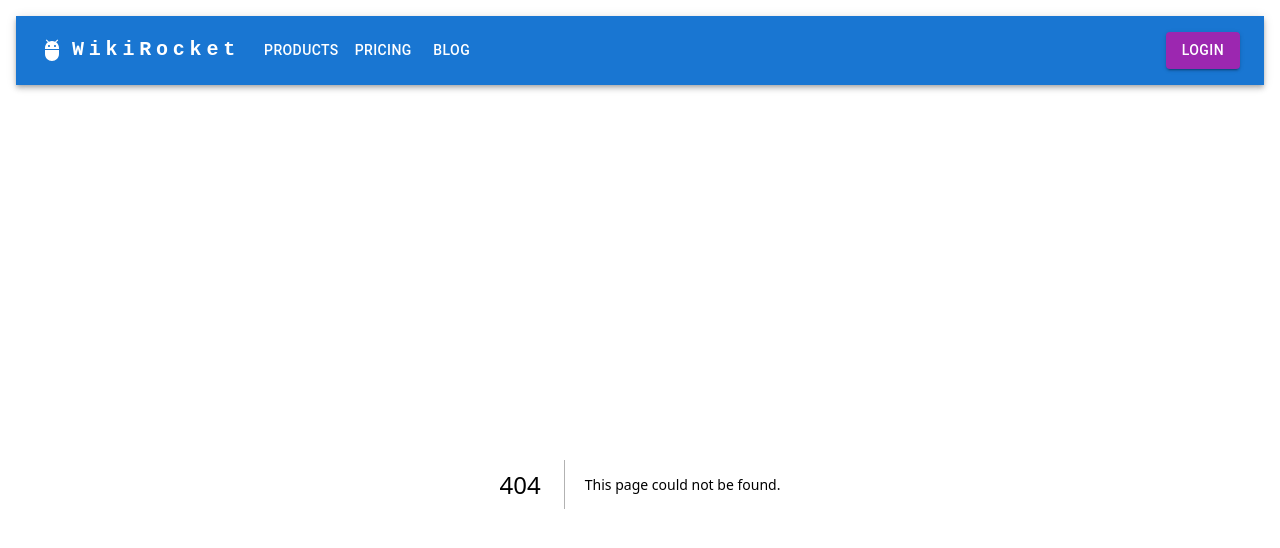
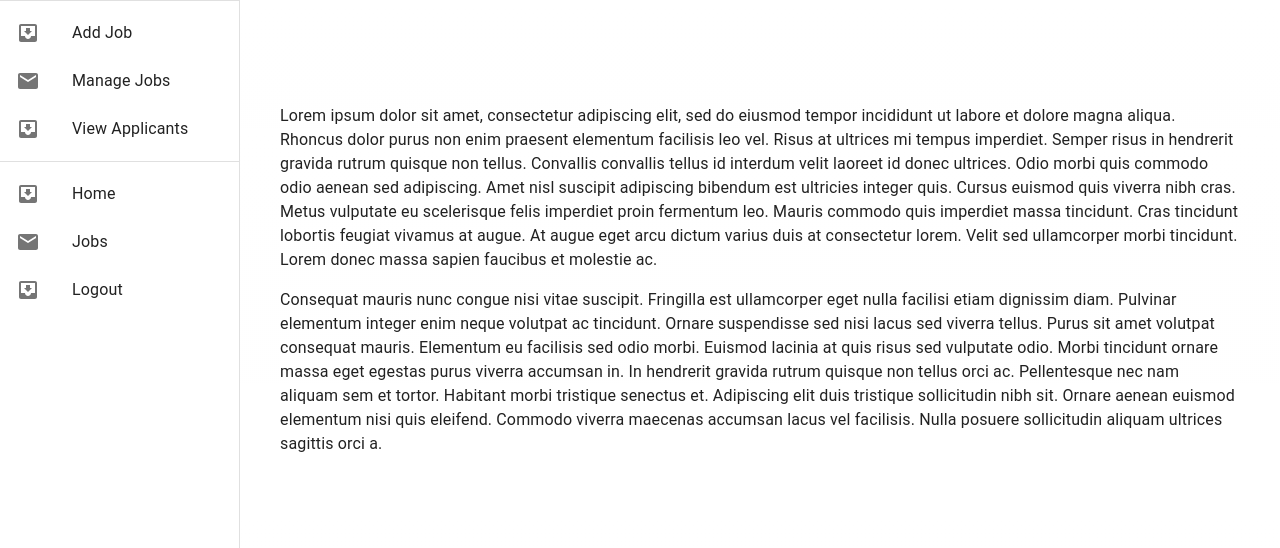
Before and after one commit to srafsan/job_portal, a Next.js app in the folder frontend/: page /dashboard in a window 1280 px wide. Before the commit this address had no page. Shown: the top 548 px of the page. Built offline with nearby package versions, Linux system fonts and the light colour scheme.

Commit message:
Dashboard Implemented

```diff
--- /dev/null
+++ b/frontend/src/app/dashboard/layout.tsx
@@ -0,0 +1,17 @@
+import React from "react";
+import {Metadata} from "next";
+
+export const metadata: Metadata = {
+  title: "About",
+  description: "This is about page",
+};
+
+const dashboardLayout = ({children}: { children: React.ReactNode }) => {
+  return (
+    <>
+      <main>{children}</main>
+    </>
+  );
+};
+
+export default dashboardLayout;
--- /dev/null
+++ b/frontend/src/app/dashboard/page.tsx
@@ -0,0 +1,169 @@
+"use client";
+import React, {useState} from 'react';
+import Box from '@mui/material/Box';
+import CssBaseline from '@mui/material/CssBaseline';
+import Divider from '@mui/material/Divider';
+import Drawer from '@mui/material/Drawer';
+import InboxIcon from '@mui/icons-material/MoveToInbox';
+import List from '@mui/material/List';
+import ListItem from '@mui/material/ListItem';
+import ListItemButton from '@mui/material/ListItemButton';
+import ListItemIcon from '@mui/material/ListItemIcon';
+import ListItemText from '@mui/material/ListItemText';
+import MailIcon from '@mui/icons-material/Mail';
+import Toolbar from '@mui/material/Toolbar';
+import Typography from '@mui/material/Typography';
+import Link from "next/link";
+
+const drawerWidth = 240;
+
+interface Props {
+  window?: () => Window;
+}
+
+export default function DashboardPage(props: Props) {
+  const userOptions = {
+    admin: {
+      options: [
+        {id: 1, label: 'Manage Users', route: '/admin/manage-users'},
+        {id: 2, label: 'Manage Jobs', route: '/admin/manage-jobs'},
+        {id: 3, label: 'Manage Reports', route: '/admin/manage-reports'},
+        // Add more options for the admin role if needed
+      ],
+    },
+    recruiter: {
+      options: [
+        {id: 1, label: 'Add Job', route: '/recruiter/add-job'},
+        {id: 2, label: 'Manage Jobs', route: '/recruiter/manage-jobs'},
+        {id: 3, label: 'View Applicants', route: '/recruiter/view-applicants'},
+        // Add more options for the recruiter role if needed
+      ],
+    },
+    normalUser: {
+      options: [
+        {id: 1, label: 'View Profile', route: '/user/profile'},
+        {id: 2, label: 'View Jobs', route: '/user/jobs'},
+        {id: 3, label: 'Apply for Job', route: '/user/apply-job'},
+        // Add more options for the normal user role if needed
+      ],
+    },
+  };
+
+  const utilsOptions = [
+    {id: 1, label: "Home", route: "/"},
+    {id: 2, label: "Jobs", route: "/jobs"},
+    {id: 3, label: "Logout", route: "/logout"}
+  ]
+
+
+  const {window} = props;
+  const [mobileOpen, setMobileOpen] = useState(false);
+
+  const handleDrawerToggle = () => {
+    setMobileOpen(!mobileOpen);
+  };
+
+  const drawer = (
+    <div>
+      <Divider/>
+      <List>
+        {userOptions.recruiter.options.map((user, index) => (
+          <ListItem key={user.id} disablePadding>
+            <ListItemButton>
+              <ListItemIcon>
+                {index % 2 === 0 ? <InboxIcon/> : <MailIcon/>}
+              </ListItemIcon>
+              <Link href={user.route}><ListItemText primary={user.label}/></Link>
+            </ListItemButton>
+          </ListItem>
+        ))}
+      </List>
+      <Divider/>
+      <List>
+        {utilsOptions.map((util, index) => (
+          <ListItem key={util.id} disablePadding>
+            <ListItemButton>
+              <ListItemIcon>
+                {index % 2 === 0 ? <InboxIcon/> : <MailIcon/>}
+              </ListItemIcon>
+              <Link href={util.route}><ListItemText primary={util.label}/></Link>
+            </ListItemButton>
+          </ListItem>
+        ))}
+      </List>
+    </div>
+  );
+
+  const container = window !== undefined ? () => window().document.body : undefined;
+
+  return (
+    <Box sx={{display: 'flex'}}>
+      <CssBaseline/>
+      <Box
+        component="nav"
+        sx={{width: {sm: drawerWidth}, flexShrink: {sm: 0}}}
+        aria-label="mailbox folders"
+      >
+        {/* The implementation can be swapped with js to avoid SEO duplication of links. */}
+        <Drawer
+          container={container}
+          variant="temporary"
+          open={mobileOpen}
+          onClose={handleDrawerToggle}
+          ModalProps={{
+            keepMounted: true, // Better open performance on mobile.
+          }}
+          sx={{
+            display: {xs: 'block', sm: 'none'},
+            '& .MuiDrawer-paper': {boxSizing: 'border-box', width: drawerWidth},
+          }}
+        >
+          {drawer}
+        </Drawer>
+        <Drawer
+          variant="permanent"
+          sx={{
+            display: {xs: 'none', sm: 'block'},
+            '& .MuiDrawer-paper': {boxSizing: 'border-box', width: drawerWidth},
+          }}
+          open
+        >
+          {drawer}
+        </Drawer>
+      </Box>
+      <Box
+        component="main"
+        sx={{flexGrow: 1, p: 3, width: {sm: `calc(100% - ${drawerWidth}px)`}}}
+      >
+        <Toolbar/>
+        <Typography paragraph>
+          Lorem ipsum dolor sit amet, consectetur adipiscing elit, sed do eiusmod
+          tempor incididunt ut labore et dolore magna aliqua. Rhoncus dolor purus non
+          enim praesent elementum facilisis leo vel. Risus at ultrices mi tempus
+          imperdiet. Semper risus in hendrerit gravida rutrum quisque non tellus.
+          Convallis convallis tellus id interdum velit laoreet id donec ultrices.
+          Odio morbi quis commodo odio aenean sed adipiscing. Amet nisl suscipit
+          adipiscing bibendum est ultricies integer quis. Cursus euismod quis viverra
+          nibh cras. Metus vulputate eu scelerisque felis imperdiet proin fermentum
+          leo. Mauris commodo quis imperdiet massa tincidunt. Cras tincidunt lobortis
+          feugiat vivamus at augue. At augue eget arcu dictum varius duis at
+          consectetur lorem. Velit sed ullamcorper morbi tincidunt. Lorem donec massa
+          sapien faucibus et molestie ac.
+        </Typography>
+        <Typography paragraph>
+          Consequat mauris nunc congue nisi vitae suscipit. Fringilla est ullamcorper
+          eget nulla facilisi etiam dignissim diam. Pulvinar elementum integer enim
+          neque volutpat ac tincidunt. Ornare suspendisse sed nisi lacus sed viverra
+          tellus. Purus sit amet volutpat consequat mauris. Elementum eu facilisis
+          sed odio morbi. Euismod lacinia at quis risus sed vulputate odio. Morbi
+          tincidunt ornare massa eget egestas purus viverra accumsan in. In hendrerit
+          gravida rutrum quisque non tellus orci ac. Pellentesque nec nam aliquam sem
+          et tortor. Habitant morbi tristique senectus et. Adipiscing elit duis
+          tristique sollicitudin nibh sit. Ornare aenean euismod elementum nisi quis
+          eleifend. Commodo viverra maecenas accumsan lacus vel facilisis. Nulla
+          posuere sollicitudin aliquam ultrices sagittis orci a.
+        </Typography>
+      </Box>
+    </Box>
+  );
+}
--- a/frontend/src/app/layout.tsx
+++ b/frontend/src/app/layout.tsx
@@ -1,25 +1,26 @@
+"use client";
 import "./globals.css";
-import type { Metadata } from "next";
-import { Inter } from "next/font/google";
+import React from "react";
+import {Inter} from "next/font/google";
 import Navbar from "../components/muiComponents/Navbar";
-const inter = Inter({ subsets: ["latin"] });
+import {usePathname} from "next/navigation";
 
-export const metadata: Metadata = {
-  title: "Home",
-  description: "This is home page",
-};
+const inter = Inter({subsets: ["latin"]});
 
 export default function RootLayout({
-  children,
-}: {
+                                     children,
+                                   }: {
   children: React.ReactNode;
 }) {
+  const currentRoute = usePathname();
+  const shouldRenderNavbar = currentRoute !== '/dashboard';
+
   return (
     <html lang="en">
-      <body className={inter.className}>
-        <Navbar />
-        {children}
-      </body>
+    <body className={inter.className}>
+      {shouldRenderNavbar && <Navbar/>}
+      {children}
+    </body>
     </html>
   );
 }
--- a/frontend/src/app/page.tsx
+++ b/frontend/src/app/page.tsx
@@ -6,6 +6,7 @@ import Button from "@mui/material/Button";
 const inter = Inter({ subsets: ["latin"] });
 
 export default function Home() {
+
   return (
     <div className={inter.className}>
       <h1>Home</h1>
--- a/frontend/src/components/muiComponents/Navbar.tsx
+++ b/frontend/src/components/muiComponents/Navbar.tsx
@@ -127,6 +127,9 @@ function Navbar() {
                 {page}
               </Button>
             ))}
+            <Button sx={{ my: 2, color: "white", display: "block" }}>
+              <Link href="/dashboard">Dashboard</Link>
+            </Button>
           </Box>
 
           <Box sx={{ flexGrow: 0 }}>
```
